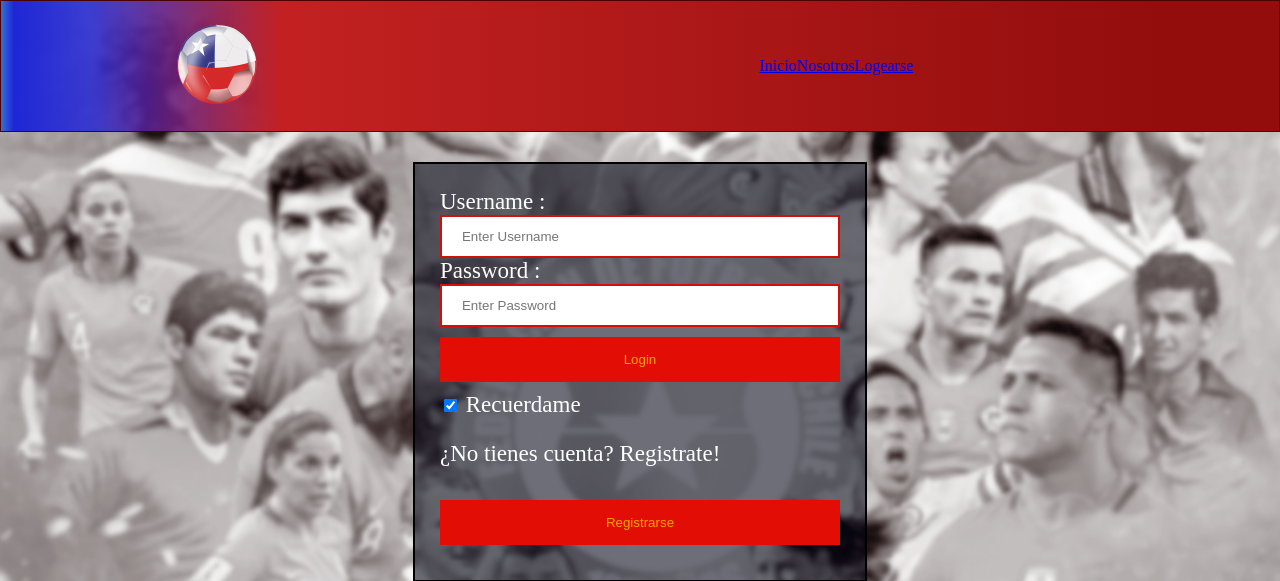
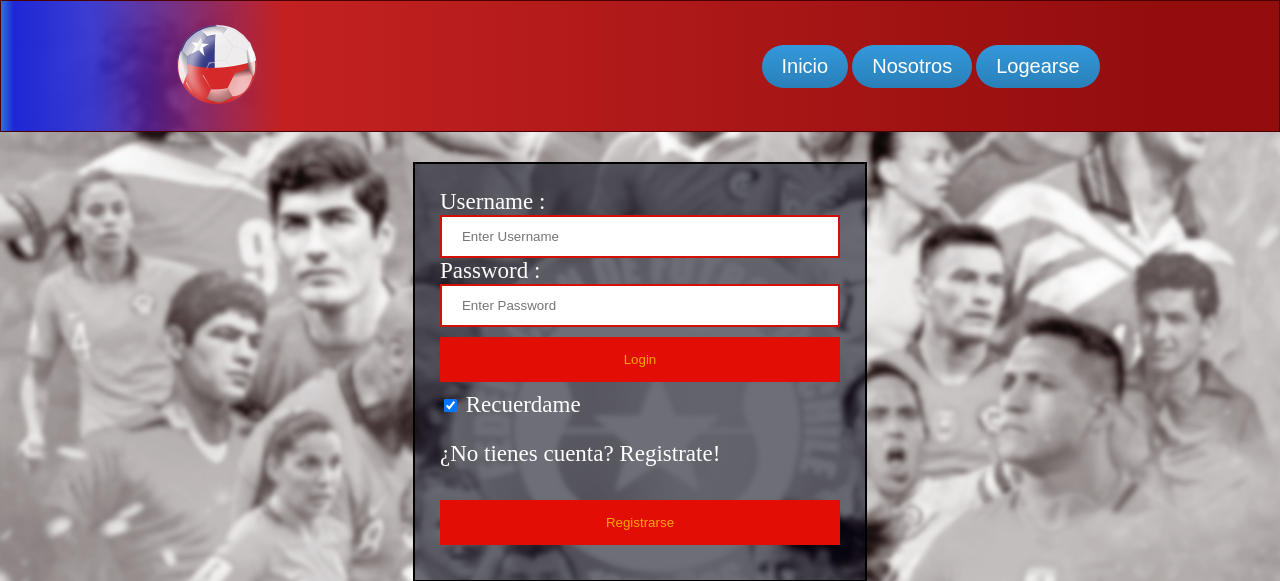
Before and after one commit to NicolasInostroza/Proyecto-Herramientas, a PHP site: page /logearse.html in a window 1280 px wide. Shown: the top 581 px of the page. Run offline with PHP 8.4, Linux system fonts and the light colour scheme.

Commit message:
Se actualizan los botones en todos los apartados

```diff
--- a/CSS/banners-footers.css
+++ b/CSS/banners-footers.css
@@ -38,6 +38,7 @@
     font-size: 20px;
     padding: 10px 20px 10px 20px;
     text-decoration: none;
+    margin: 2px;
   }
 
 .nav-btn:hover {
--- a/Historia.html
+++ b/Historia.html
@@ -17,9 +17,9 @@
                 <img class="logo" src="imagenes/balon_copia.png">
             </div>
             <nav class="nav">
-                <a class="nav-item" href="Historia.html">Inicio</a>
-                <a class="nav-item" href="Nosotros.html">Nosotros</a>
-                <a class="nav-item" href="logearse.html">Logearse</a>
+                <a class="nav-btn" href="Historia.html">Inicio</a>
+                <a class="nav-btn" href="Nosotros.html">Nosotros</a>
+                <a class="nav-btn" href="logearse.html">Logearse</a>
             </nav>
         </header>
         <aside class="left" style="visibility: hidden;"></aside>
--- a/Logearse.html
+++ b/Logearse.html
@@ -18,9 +18,9 @@
                 <img class="logo" src="imagenes/balon_copia.png">
             </div>
             <nav class="nav">
-                <a class="nav-item" href="Historia.html">Inicio</a>
-                <a class="nav-item" href="Nosotros.html">Nosotros</a>
-                <a class="nav-item" href="logearse.html">Logearse</a>
+                <a class="nav-btn" href="Historia.html">Inicio</a>
+                <a class="nav-btn" href="Nosotros.html">Nosotros</a>
+                <a class="nav-btn" href="logearse.html">Logearse</a>
             </nav>
         </header>
         <aside class="left" style="visibility: hidden;"></aside>
--- a/registro.html
+++ b/registro.html
@@ -18,9 +18,9 @@
                 <img class="logo" src="imagenes/balon_copia.png">
             </div>
             <nav class="nav">
-                <a class="nav-item" href="Historia.html">Inicio</a>
-                <a class="nav-item" href="Nosotros.html">Nosotros</a>
-                <a class="nav-item" href="logearse.html">Logearse</a>
+                <a class="nav-bnt" href="Historia.html">Inicio</a>
+                <a class="nav-btn" href="Nosotros.html">Nosotros</a>
+                <a class="nav-btn" href="logearse.html">Logearse</a>
             </nav>
         </header>
         <aside class="left" id="ocultar"></aside>
```
